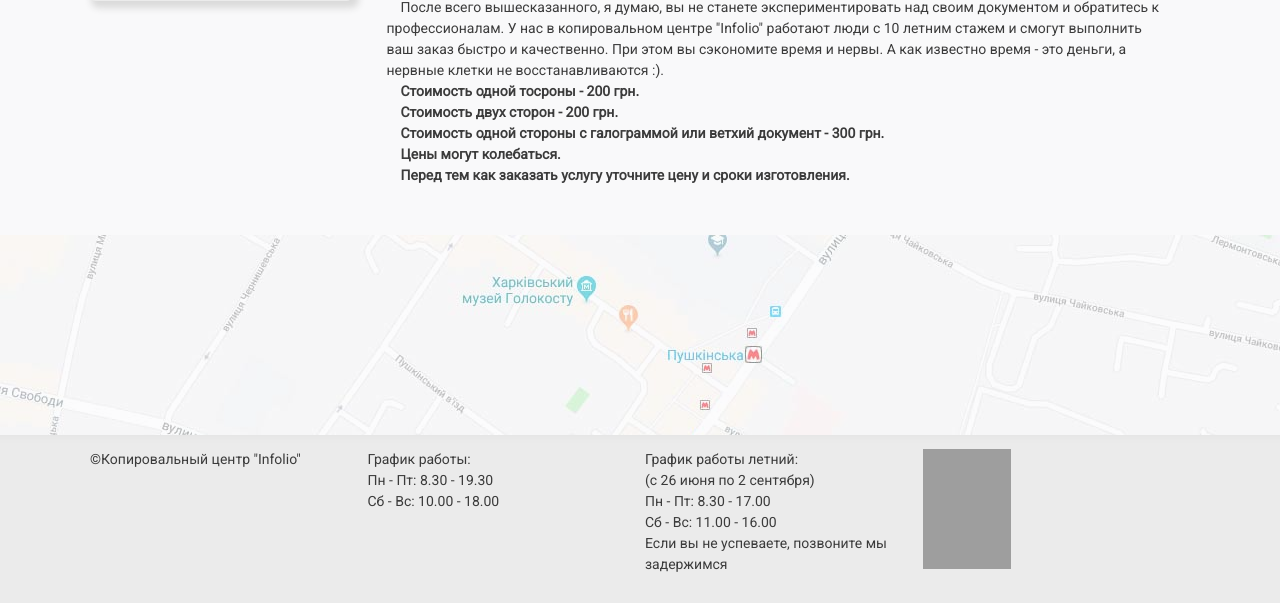
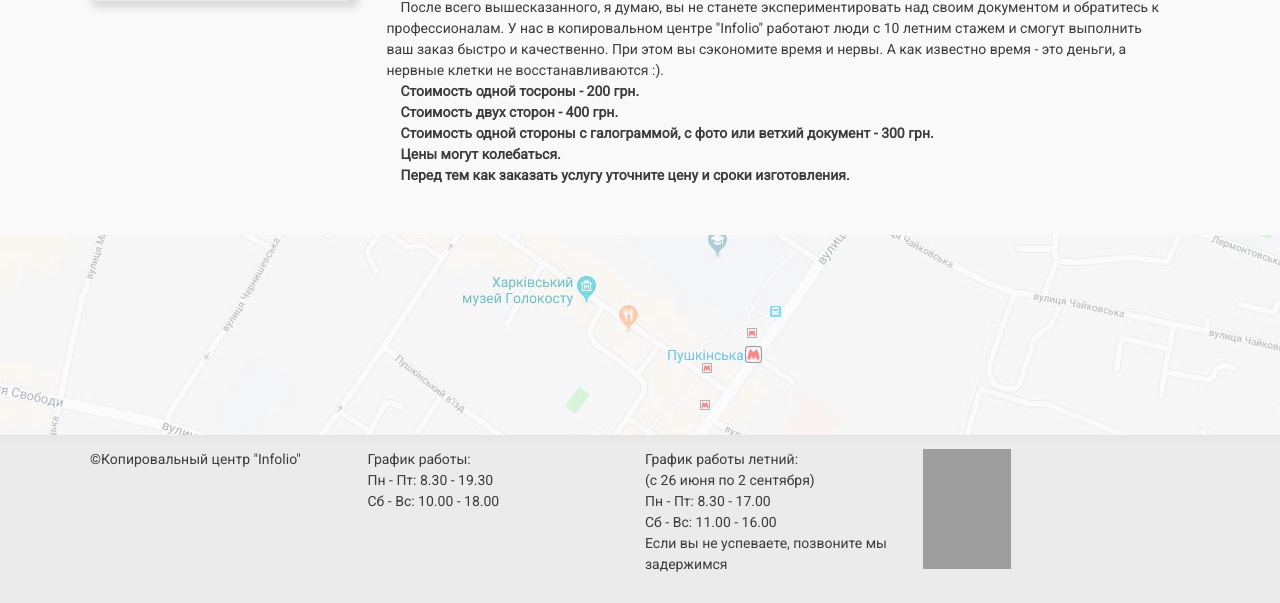
Before and after one commit to niskadevla/site-Infolio, a PHP site: page /razlaminirovat.php in a window 1280 px wide. Shown: the part 966-1569 px from the top of the page. Run offline with PHP 8.4, Linux system fonts and the light colour scheme; data that the repository does not hold is empty; some libraries are stand-ins or nearby versions; grey boxes are pictures that could not be loaded.

Commit message:
цена на разламинирование

```diff
--- a/razlaminirovat.php
+++ b/razlaminirovat.php
@@ -60,10 +60,10 @@
               <b>Стоимость одной тосроны -  200 грн.</b>
             </p>
             <p>
-              <b>Стоимость двух сторон -  200 грн.</b>
+              <b>Стоимость двух сторон -  400 грн.</b>
             </p>
             <p>
-              <b>Стоимость одной стороны с галограммой или ветхий документ - 300 грн.</b>
+              <b>Стоимость одной стороны с галограммой, с фото или ветхий документ - 300 грн.</b>
             </p>
 
             <p>
```
